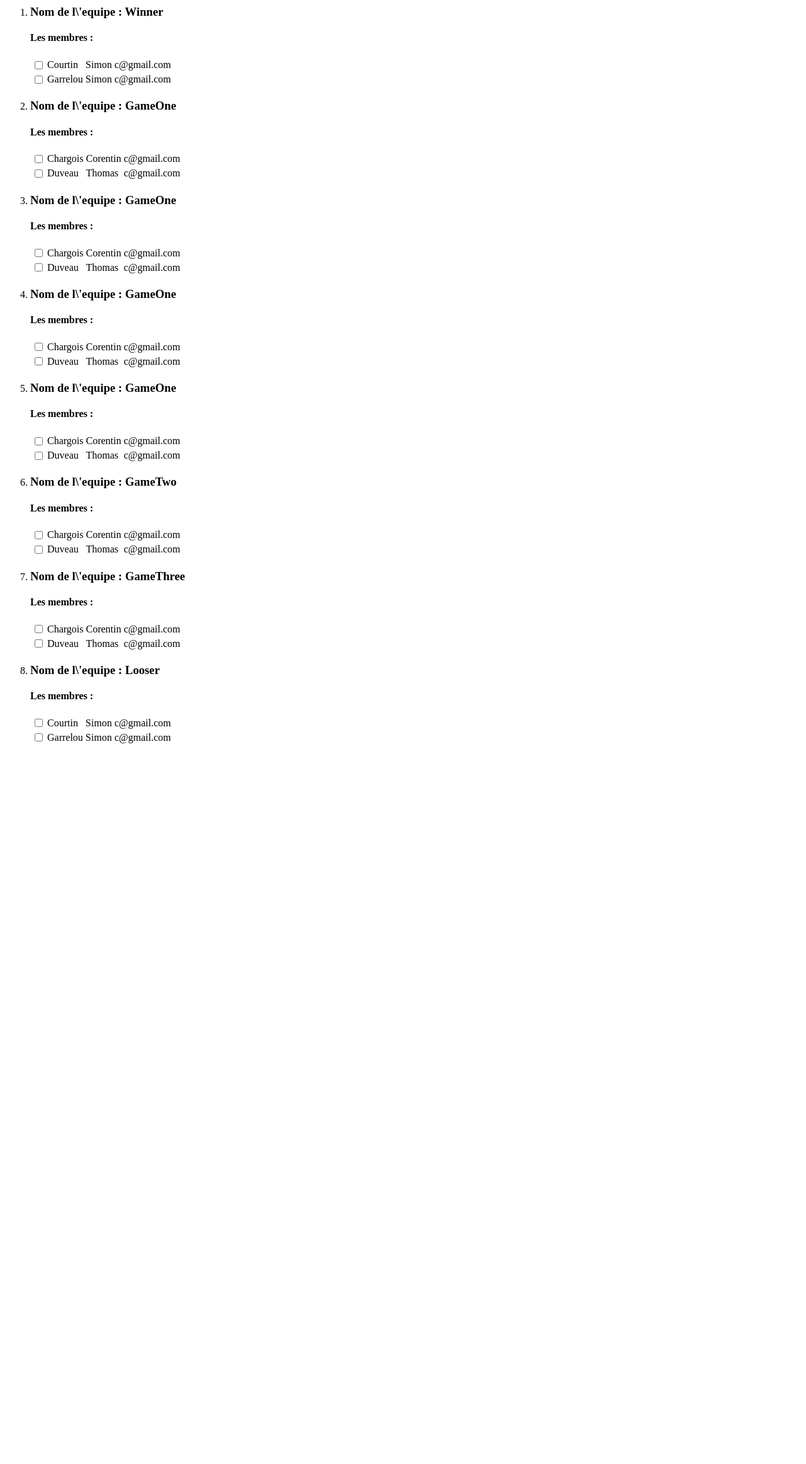
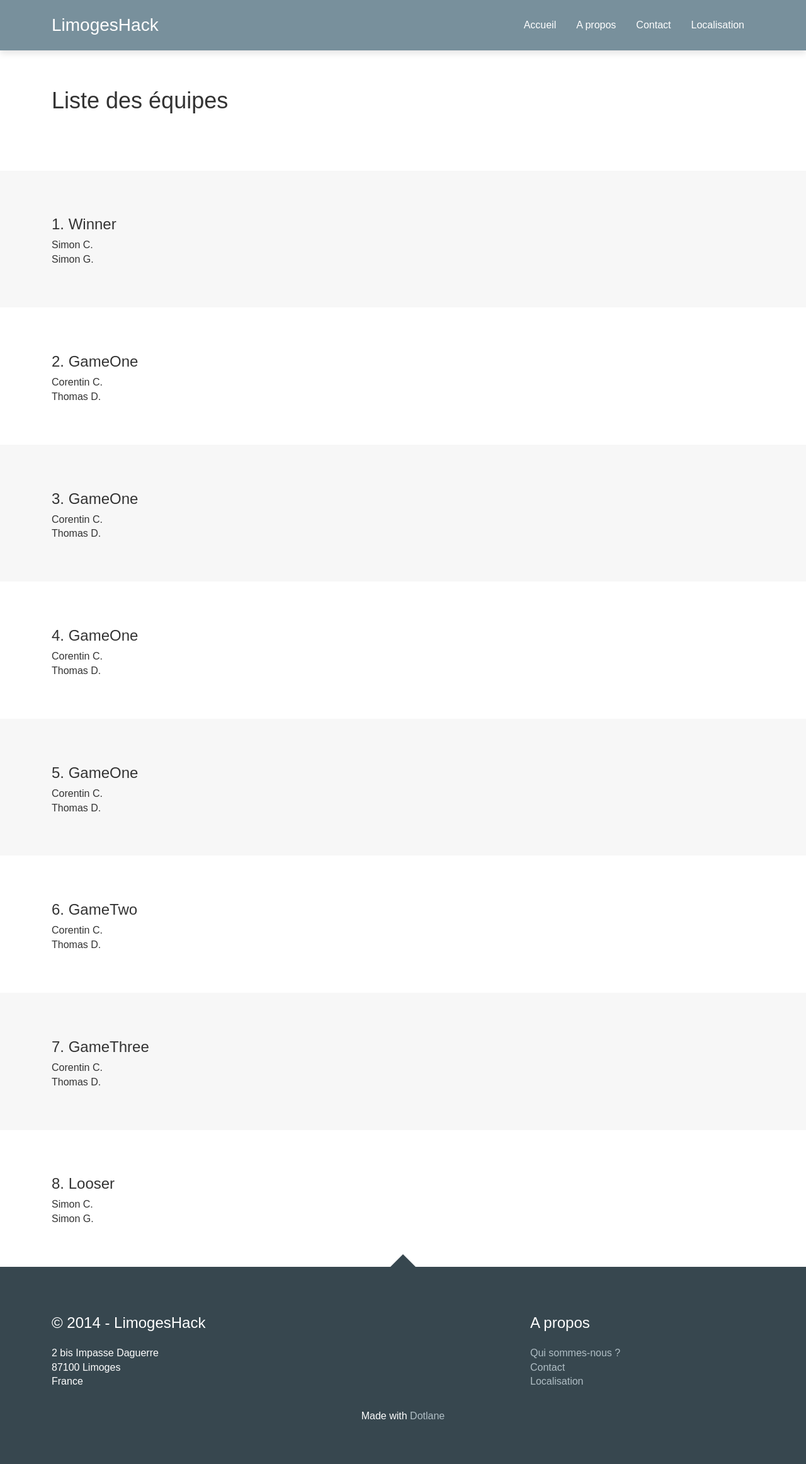
Before and after one commit to simoncourtin/LimogesHack, a PHP site: page /affichage.php in a window 1280 px wide. Shown: the whole page at 63% size. Before the commit the page ends 1180 px from the top, so only its background shows below. Run offline with PHP 8.4, Linux system fonts and the light colour scheme; data comes from the database, SQL or seed files in the repository; a stand-in replaces the project's code that opens the database connection; some libraries are stand-ins or nearby versions.

Commit message:
Début de l'affichage des équipes

```diff
--- a/affichage.php
+++ b/affichage.php
@@ -1,44 +1,76 @@
 <?php
-
 include 'includes/autoload.inc.php';
 include 'includes/config.inc.php';
 
-
-
-function afficherEquipes($ManagerEquipe,$ManagerParticipant)
-{
+function afficherEquipes($ManagerEquipe,$ManagerParticipant) {
     $equipes = $ManagerEquipe -> getEquipes();
-	?><ol><?php
-	foreach($equipes as $value)
-	{
+    foreach($equipes as $key => $value) {
     ?>
-		<li>
-			<h3> Nom de l\'equipe : <?php echo $value['nomEquipe'];?></h3>
+        <div class="content">
+            <div class="container">
+                <section>
+                <h3><?php echo $key + 1 . '. ' .$value['nomEquipe'] ?></h3>
                 <?php
                 $membres = $ManagerEquipe -> getListeMemebres($value['idEquipe']);
-			?><h4> Les membres :</h4>
-			<table>
+                ?>
                     <?php
-			foreach($membres as $donnee)
-			{
+                    foreach($membres as $donnee) {
                     ?>
-			<tr>
-				<td><input type="checkbox"></td>
-				<td><?php echo $donnee['nom'] ?></td>
-				<td><?php echo $donnee['prenom'] ?></td>
-				<td><?php echo $donnee['mail'] ?></td>
-			</tr>
+                    <?php echo $donnee['prenom'] ?> <?php echo substr($donnee['nom'], 0, 1) ?>.<br>
                     <?php
                     }
                     ?>
-			</table>
-		</li>
+                </section>
+            </div>
+        </div>
     <?php
     }
-	?></ol><?php
 }
 $db = new MyPdo();
 $myManagerEquipe = new EquipeManager($db);
 $myManagerParticipant = new ParticipantManager($db);
-afficherEquipes($myManagerEquipe,$myManagerParticipant);
 ?>
+<!DOCTYPE html>
+<html>
+    <head>
+        <meta charset="utf-8">
+        <meta name="viewport" content="width=device-width, initial-scale=1.0">
+        <title>Liste des équipes | LimogesHack</title>
+        <link href="css/style.css" rel="stylesheet">
+    </head>
+    <body>
+        <div id="dotlane-wrapper">
+            <header class="nav-header nav-header-fixed dark-shadow">
+                <div class="container container-header nav-header-inner nav-header-inner-no-title">
+                    <a href="home">
+                        <div class="title text-center">LimogesHack</div>
+                    </a>
+                    <nav class="nav-header-inner-right">
+                        <ul>
+                            <li><a href="home">Accueil</a></li><!--
+                            --><li><a href="about">A propos</a></li><!--
+                            --><li><a href="contact">Contact</a></li><!--
+                            --><li><a href="localisation">Localisation</a></li>
+                        </ul>
+                    </nav>
+                </div>
+            </header>
+            <div class="content">
+                <div class="container">
+                    <section>
+                        <h1>Liste des équipes</h1>
+                    </section>
+                </div>
+            </div>
+    <?php afficherEquipes($myManagerEquipe,$myManagerParticipant); ?>
+            <?php require_once("includes/footer.inc.php");?>
+            <div id="notification"></div>
+        </div>
+
+        <script src="//ajax.googleapis.com/ajax/libs/jquery/1.11.0/jquery.min.js"></script>
+        <script src="js/scrollspy.js"></script>
+        <script src="js/contact.js"></script>
+        <script src="js/autosize.js"></script>
+        <script src="js/notif.js"></script>
+    </body>
+</html>
--- a/index.php
+++ b/index.php
@@ -150,7 +150,7 @@
                                 </div>
                             </div>
 
-                            <div class="text-right">
+                            <div class="text-center">
                                 <button type="button" class="button button-grey" name="addUser" id="addUser">+ Ajouter un membre</button>
                             </div>
 
```
Also changed, not shown: contact.php (+3 -6 lines). Lines whose indentation alone changed are shown as unchanged.
